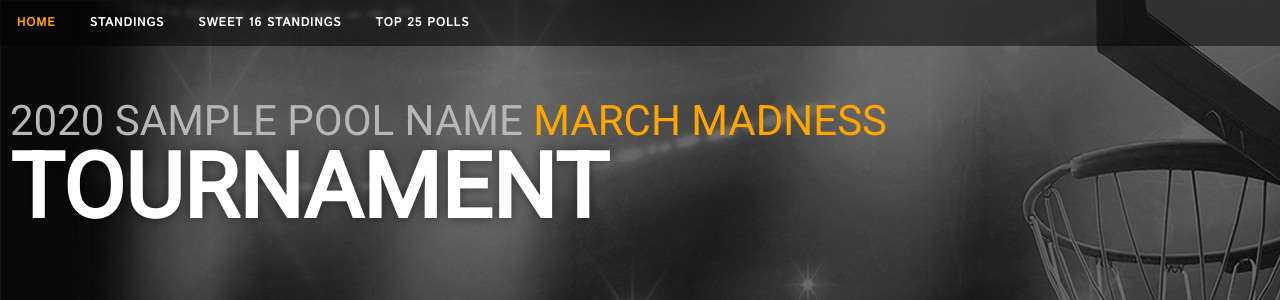
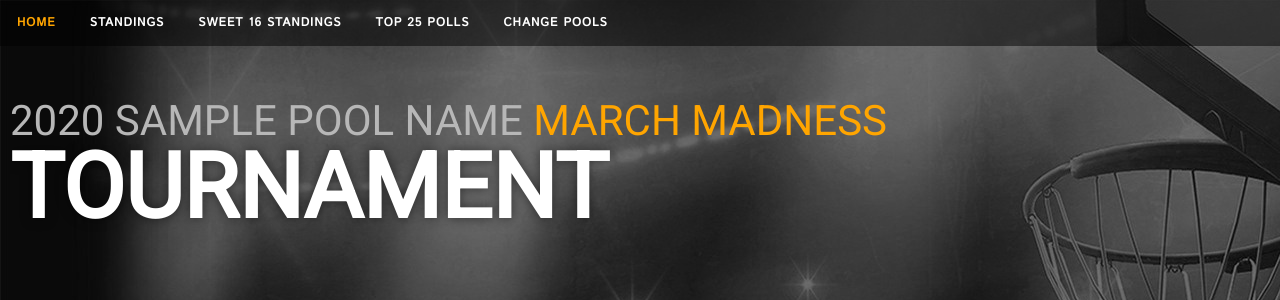
Before and after one commit to jimmygoogle/ncaa-python, a Python web app: template project/blueprints/admin/templates/add_pool.html in a window 1280 px wide. Shown: the top 300 px of the page. Run offline with Jinja, Linux system fonts and the light colour scheme; the template is opened without the code that fills it: most values are stand-ins (such as "Sample title", 1, 10 or a date in 2020); some libraries are stand-ins or nearby versions; some web fonts are replaced.

Commit message:
Added change pools link

```diff
--- a/project/templates/index.html
+++ b/project/templates/index.html
@@ -72,6 +72,7 @@
           <li><a href="/standings/full">STANDINGS</a></li>
           <li><a href="/standings/sweetsixteen">SWEET 16 STANDINGS</a></li>
           <li><a href="/polls">TOP 25 POLLS</a></li>
+          <li><a href="/pool">CHANGE POOLS</a></li>
           <!-- <li><a href="/standings/archives">STANDINGS archives</a></li> -->
         </ul>
       </nav>
```
